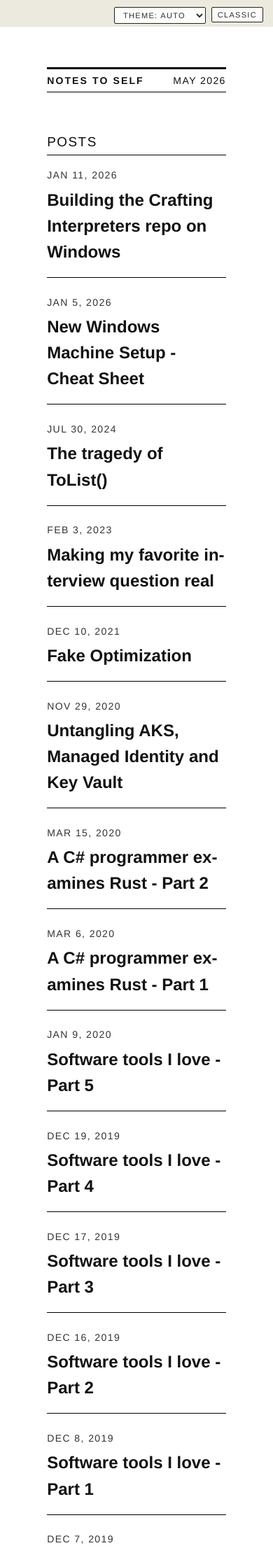
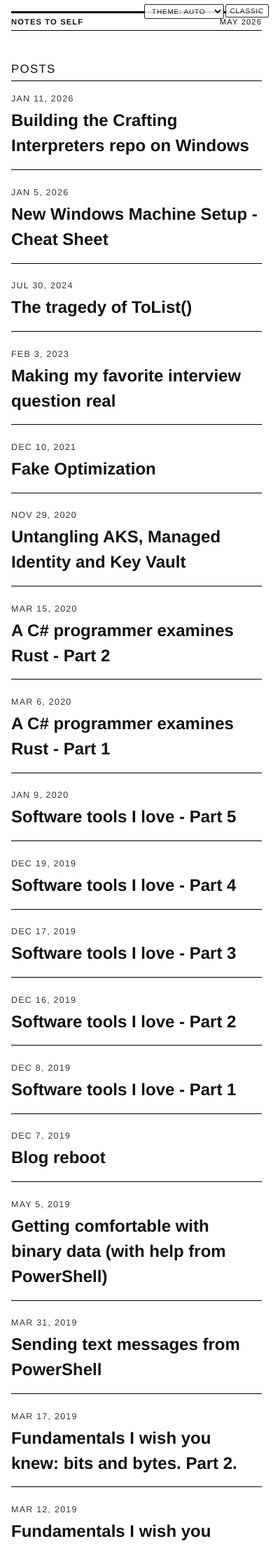
Before and after one commit to Treit/treit.github.io, a Jekyll site: the page built from index.markdown, in a window 390 px wide. Shown: the top 2212 px of the page at 70% size. Built offline with Jekyll 4.4.1, drawn with Linux system fonts in a browser that asks for light colours.

Commit message:
Improve QEX layout on mobile / narrow viewports
Drop the magazine-style 0.6/0.7 inch padding for narrow viewports
(<= 640px) and replace it with sensible 1em padding. Shrink the
doctitle from 2.2em to 1.7em so 'Optimization' no longer hyphenates
as 'Opti-mization' on phones, and disable auto hyphenation on all
headings. Tighten the masthead and toggle controls.

Co-authored-by: Copilot <223556219+Copilot@users.noreply.github.com>

```diff
--- a/assets/qex.scss
+++ b/assets/qex.scss
@@ -394,6 +394,60 @@ html[data-style="qex"] .home .rss-subscribe {
 
 @page { margin: 0.5in 0.55in; }
 
+/* Mobile / narrow viewports: drop the magazine margins, reduce padding, and
+   prevent absurd hyphenation of big headings (e.g. "Opti-mization"). */
+@media (max-width: 640px) {
+  html[data-style="qex"] body {
+    margin: 0;
+    padding: 1em 1em 1.5em 1em;
+    font-size: 12pt;
+    line-height: 1.5;
+    box-shadow: none;
+    hyphens: manual;
+  }
+  html[data-style="qex"] .doctitle {
+    font-size: 1.7em;
+    hyphens: manual;
+    word-break: normal;
+    overflow-wrap: break-word;
+  }
+  html[data-style="qex"] h1,
+  html[data-style="qex"] h2,
+  html[data-style="qex"] h3,
+  html[data-style="qex"] h4,
+  html[data-style="qex"] h5,
+  html[data-style="qex"] h6 {
+    hyphens: manual;
+    word-break: normal;
+    overflow-wrap: break-word;
+  }
+  html[data-style="qex"] h2 { font-size: 1em; }
+  html[data-style="qex"] h3 { font-size: 0.95em; }
+  html[data-style="qex"] .masthead {
+    font-size: 0.7em;
+    letter-spacing: 0.10em;
+    padding: 0.35em 0 0.25em 0;
+    margin-bottom: 1.1em;
+    gap: 0.6em;
+  }
+  html[data-style="qex"] .masthead .title { flex: 0 1 auto; }
+  html[data-style="qex"] .masthead .issue { flex: 0 0 auto; white-space: nowrap; }
+  html[data-style="qex"] .qex-article pre {
+    padding: 0.5em 0.6em;
+    font-size: 0.82em;
+  }
+  html[data-style="qex"] .site-style-toggle,
+  html[data-style="qex"] .qex-theme-select {
+    top: 6px;
+    font-size: 10px;
+    padding: 3px 6px;
+    letter-spacing: 0.08em;
+  }
+  html[data-style="qex"] .site-style-toggle { right: 6px; }
+  html[data-style="qex"] .qex-theme-select  { right: 70px; }
+  html[data-style="qex"] .qex-footer-links { gap: 0 0.9em; }
+}
+
 @media print {
   html[data-style="qex"] {
     --bg-page: #fff;
```
